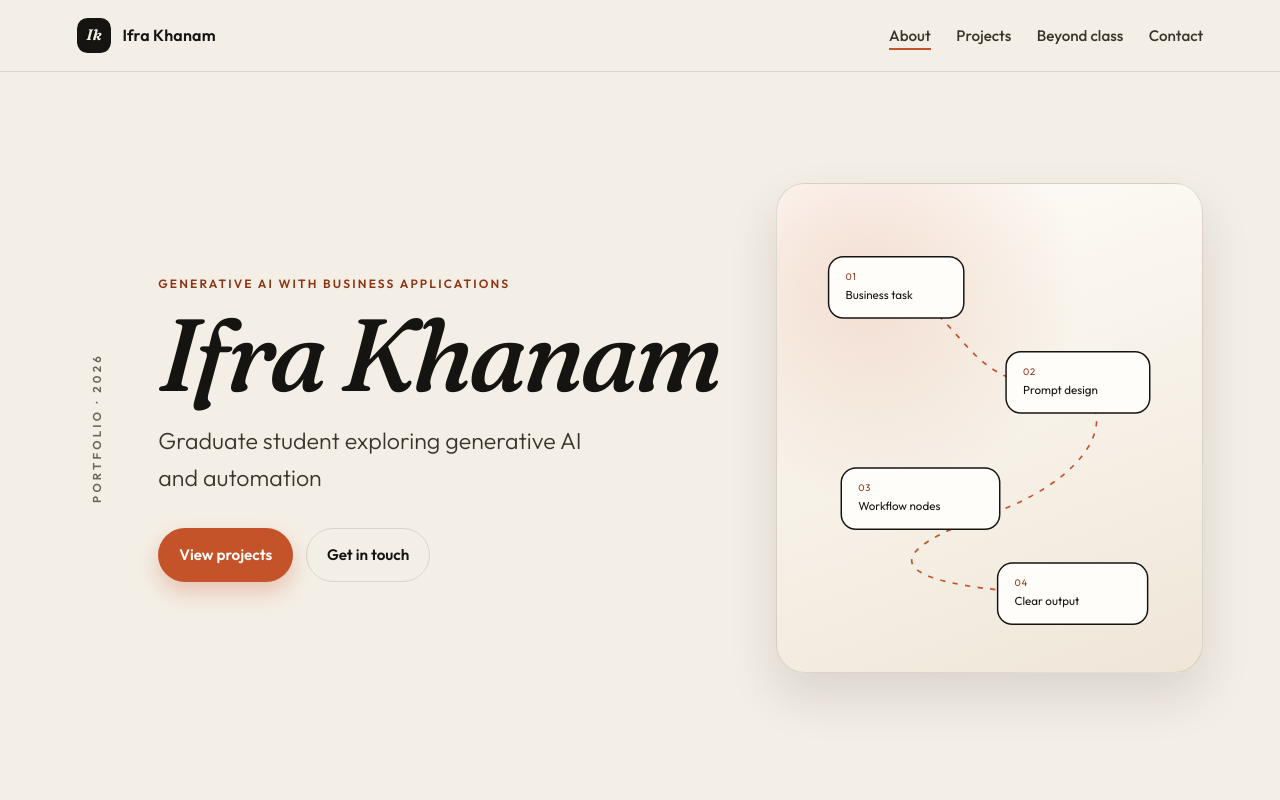
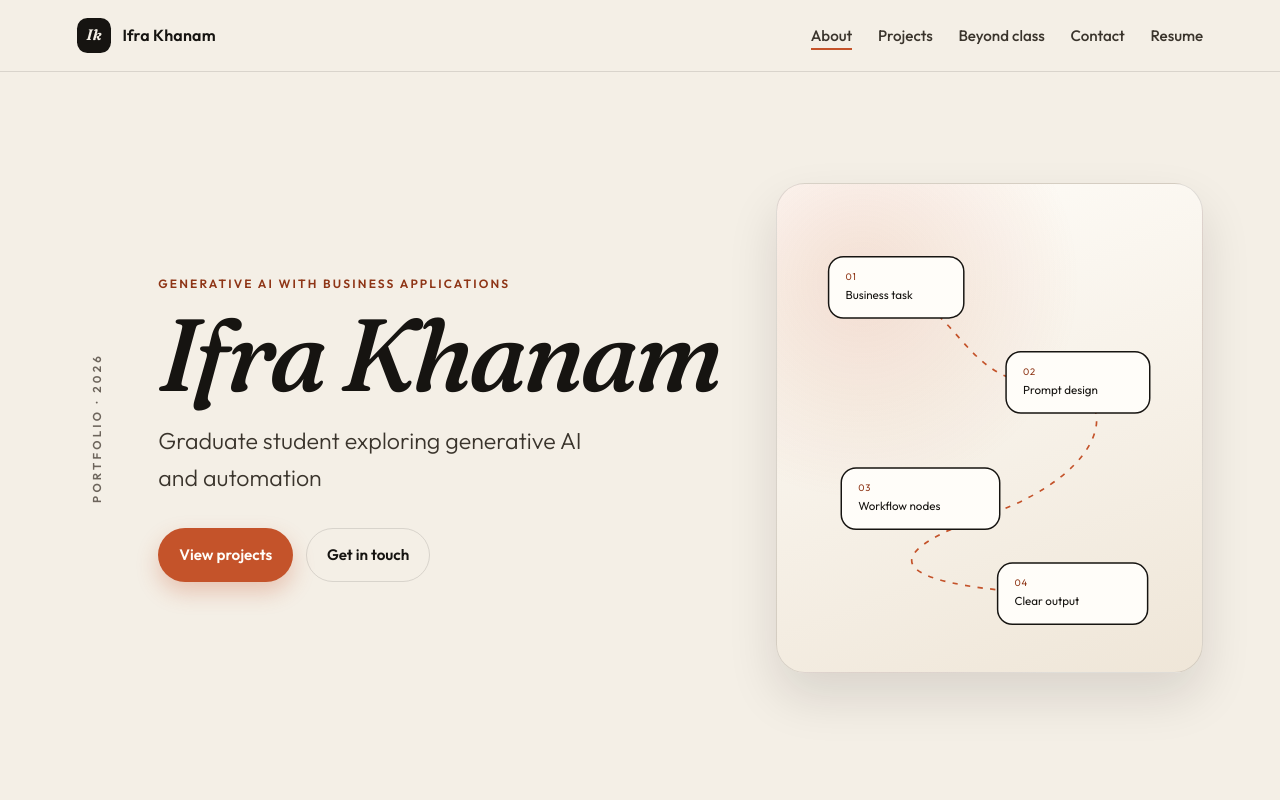
Before and after one commit to Ifra-Masroor/Ifra-Masroor.github.io, a plain HTML site: page index.html in a window 1280 px wide. Shown: the top 800 px of the page. Drawn offline with Linux system fonts and the light colour scheme.

Commit message:
Add Resume link to navigation bar (made with Codex)

```diff
--- a/index.html
+++ b/index.html
@@ -614,6 +614,7 @@
       <li><a href="#projects">Projects</a></li>
       <li><a href="#beyond">Beyond class</a></li>
       <li><a href="#contact">Contact</a></li>
+      <li><a href="Ifra_Khanam_Resume_Public.pdf" download>Resume</a></li>
     </ul>
   </header>
 
```
